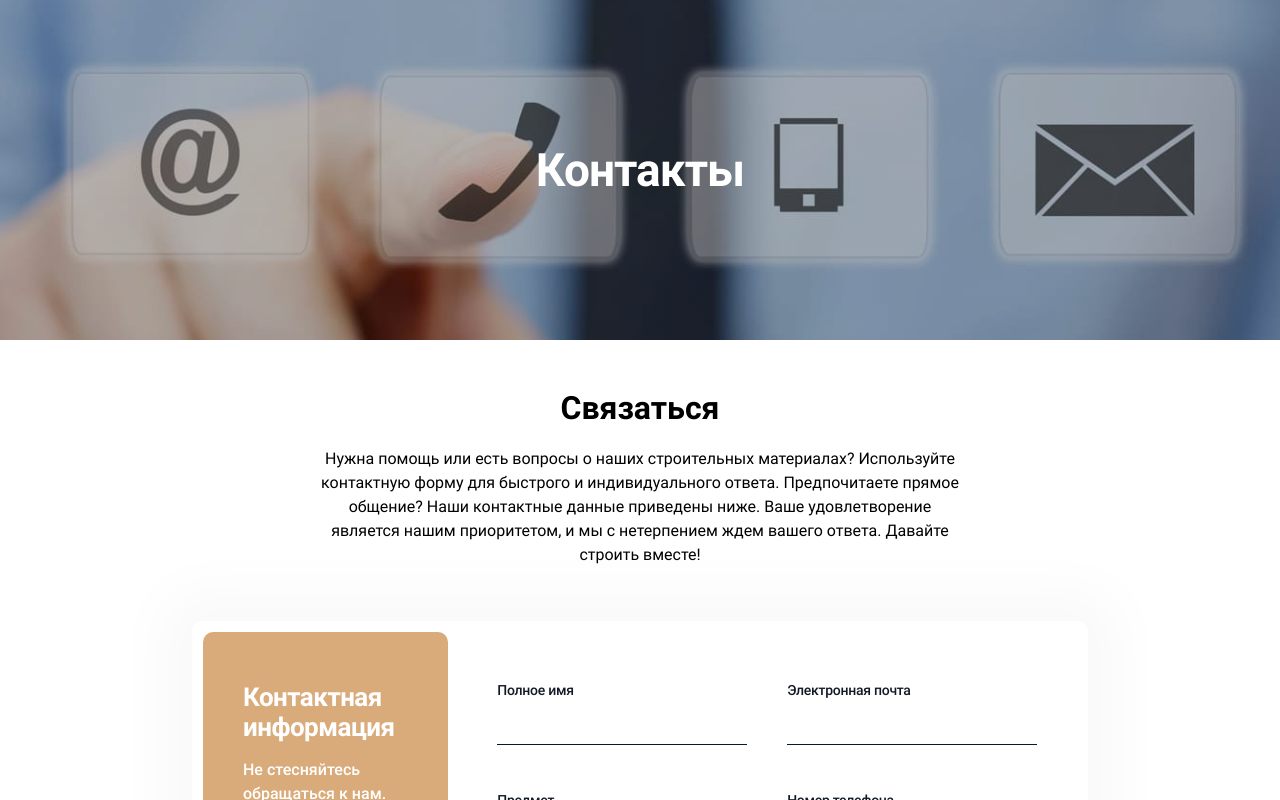
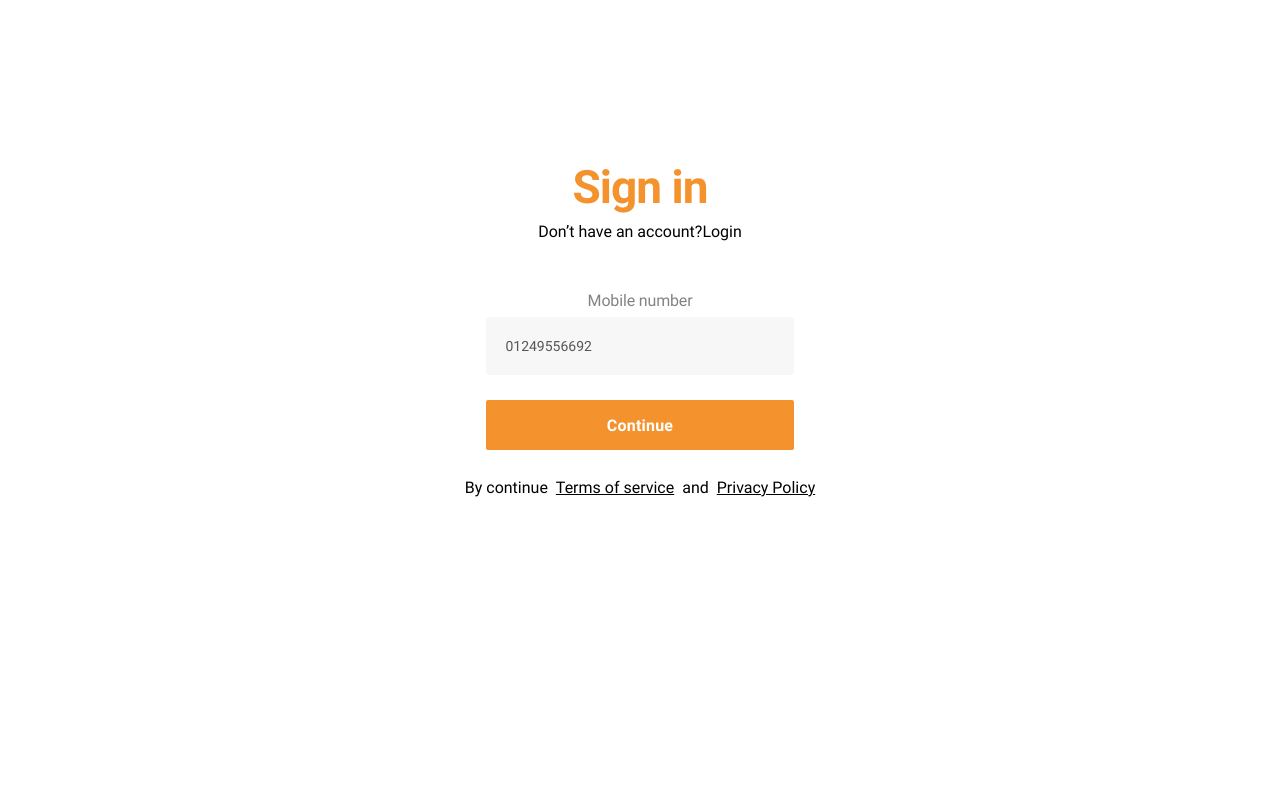
Before and after one commit to shahzaib65/sokhtamon-frontend, a React (Create React App) app: page /login in a window 1280 px wide. Shown: the top 800 px of the page. Built offline with nearby package versions, Linux system fonts and the light colour scheme.

Commit message:
Login screen

```diff
--- a/src/App.js
+++ b/src/App.js
@@ -12,7 +12,7 @@ import AboutUs from './AboutUs';
 function App() {
   return (
     <div className="App">
-    <Contact/>
+    <Login/>
 
     {/* <Router>
     <NavBar/>
--- a/src/Login/index.js
+++ b/src/Login/index.js
@@ -4,11 +4,11 @@ import {Text} from "../components/Text"
 import { Input } from '../components/Input'
 const Login = () => {
   return (
-    <div className=' w-full h-full flex flex-row'>
-      <div className=' w-[40%] ml-20 mt-10'>
-      <div className=' flex flex-col justify-start items-start'>
+    <div className=' w-full h-full flex justify-center items-center'>
+      <div className=' w-[40%] h-full mt-40 flex'>
+      <div className=' flex flex-col w-full h-[50%] justify-center items-center'>
       <Text
-              className=" h-max inset-[0] items-start  sm:text-[40px] xs:text-[20px] md:text-[46px] text-[50px] text-start text-yellow-800 tracking-[-1.00px] w-max"
+              className=" h-max inset-[0] items-center  sm:text-[40px] xs:text-[20px] md:text-[46px] text-[50px] text-start text-yellow-800 tracking-[-1.00px] w-max"
               size="txtRobotoRomanBold50"
             >Sign in
             </Text>
@@ -29,19 +29,23 @@ const Login = () => {
                   className="p-0 appearance-none placeholder:text-gray-700 text-left text-sm w-[50%]"
                   wrapClassName=" mt-1 w-[60%]"
                 ></Input>
-                 <div className=" w-full flex justify-start mt-[25px] mb-7">
-                <div className=" bg-yellow-800 w-[300px] h-[50px] flex justify-center items-center rounded-sm text-white-A700 font-roboto font-semibold tracking-[0.20px]">Continue
+                 <div className=" w-full flex justify-center mt-[25px] mb-7">
+                <div className=" bg-yellow-800 w-[60%] h-[50px] flex justify-center items-center rounded-sm text-white-A700 font-roboto font-semibold tracking-[0.20px]">Continue
                 </div>
 
+                </div>
+                <div className=' w-full flex space-x-2 justify-center items-center'>
+                  <Text>By continue</Text>
+                  <p className=' underline'>Terms of service</p>
+                  <p>and</p>
+                  <p className=' underline'>Privacy Policy</p>
                 </div>
 
 
       </div>
 
       </div>
-      <div className=' w-[60%] h-full'>
- <img src={login} alt='login' className=' w-[100%] h-[1000px]'/>
-      </div>
+
     </div>
   )
 }
```
